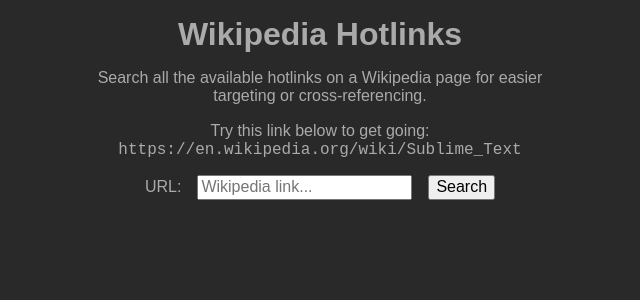
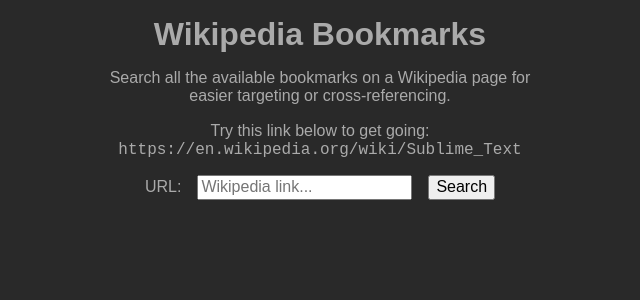
Before and after one commit to tpkahlon/wikipedia-bookmarks, a Next.js app: page / in a window 1280 px wide. Shown: the top 300 px of the page, without its empty margins (320-960 px from the left). Built offline with nearby package versions, Linux system fonts and the light colour scheme.

Commit message:
fix: cleanup naming

```diff
--- a/pages/index.js
+++ b/pages/index.js
@@ -61,7 +61,7 @@
   return (
     <div id="app">
       <Head>
-        <title>Wikipedia Hotlinks</title>
+        <title>Wikipedia Bookmarks</title>
         <link
           rel="shortcut icon"
           href="https://www.flaticon.com/svg/vstatic/svg/372/372416.svg?token=exp=1612834069~hmac=86bedf73e1a96541dee7bc99e9dba579"
@@ -69,9 +69,9 @@
         />
         <meta name="viewport" content="initial-scale=1.0, width=device-width" />
       </Head>
-      <h1>Wikipedia Hotlinks</h1>
+      <h1>Wikipedia Bookmarks</h1>
       <p>
-        Search all the available hotlinks on a Wikipedia page for easier
+        Search all the available bookmarks on a Wikipedia page for easier
         targeting or cross-referencing.
       </p>
       <p>
@@ -84,7 +84,7 @@
       ) : (
         <>
           <form onSubmit={handleSubmit}>
-            <label for="address">URL:</label>
+            <label htmlFor="address">URL:</label>
             <input
               type="text"
               id="address"
```
Also changed, not shown: 1 other file (tests, documents, lock files or other folders).
